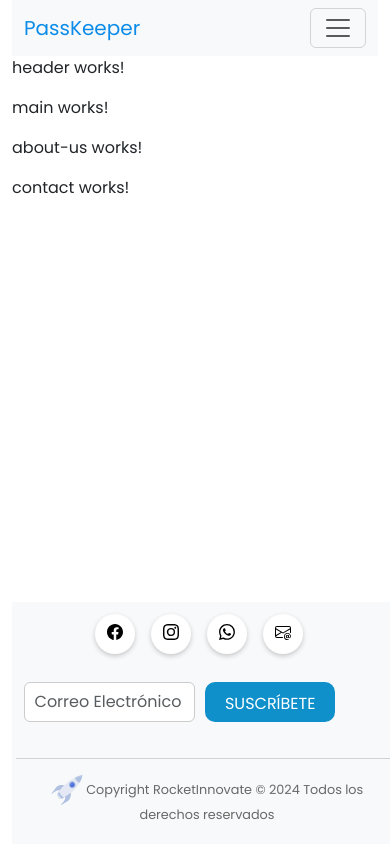
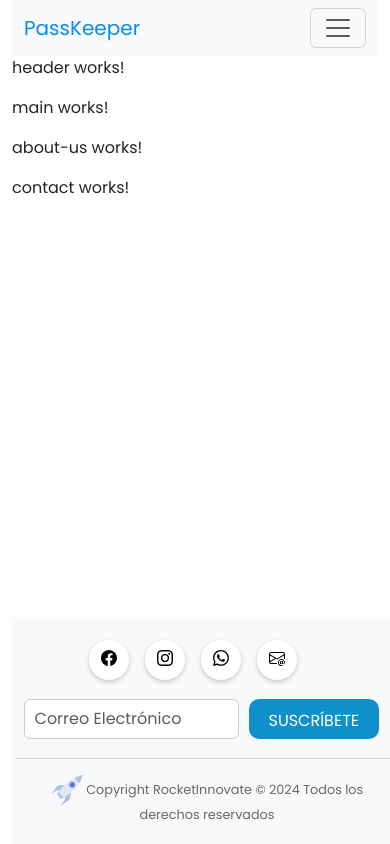
Before and after one commit to vlysi/integrador_ISP4, an Angular app in the folder WEB/: page / in a window 390 px wide. Built offline with nearby package versions, Linux system fonts and the light colour scheme.

Commit message:
Update footer.component.css
Cambios en media Query

```diff
--- a/WEB/src/app/core/footer/footer.component.css
+++ b/WEB/src/app/core/footer/footer.component.css
@@ -114,32 +114,36 @@ footer {
   color: #686868; /* Color del texto del copyright */
 }
 
+/* Media Query */
 @media (max-width: 768px) {
   footer{
     padding: 1%  1%;
   }
-
   .footer-secciones-superiores {
     flex-direction: column; /* Secciones en columna */
     align-items: center; /* Elementos centrados horizontalmente */
     max-width: 100%;
-    padding: 2% 2%;
   }
-
   .footer-seccion-inferior p{
-    font-size: 0.8rem; /* Reduccion de tamaño de letr */
+    font-size: 0.8rem; /* Reduccion de tamaño de letra */
   }
-
+  .suscripcion-container{
+    margin-top: 0;
+  }
+  .suscripcion-container input{
+    margin-bottom: 0;
+  }
   .footer-seccion-derecha,
   .footer-seccion-izquierda {
     padding-left: 0;
     max-width: 100%;
     text-align: center;
     align-items: center;
+    margin-right: 5%;
+    margin-left: 2%;
   }
-  .footer-seccion-izquierda p, h4,
+  .footer-seccion-izquierda p, h4, /* Oculto titulos y mensajes */
   .footer-seccion-derecha h5 {
     display: none;
   }
-
 }
```
